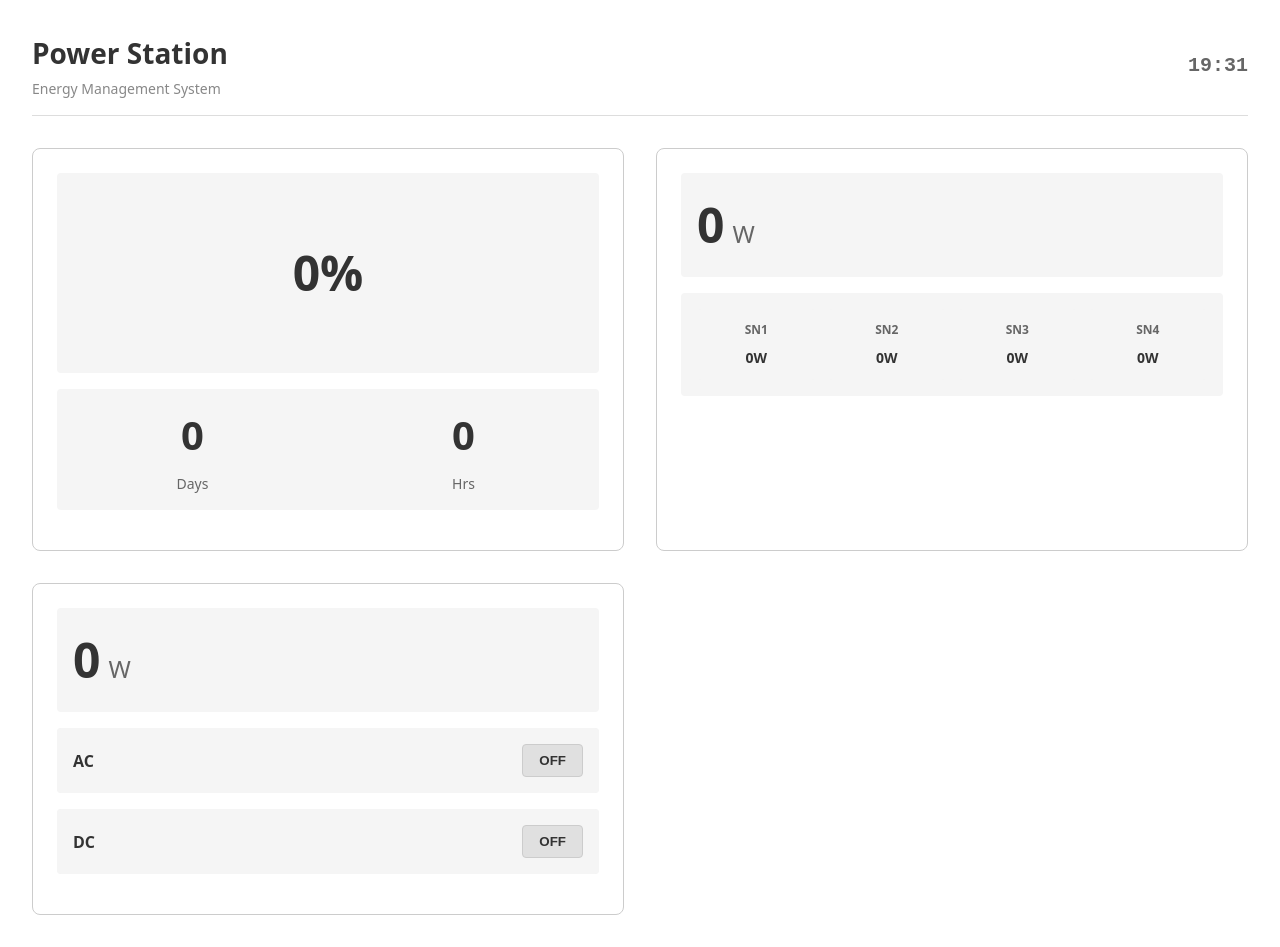
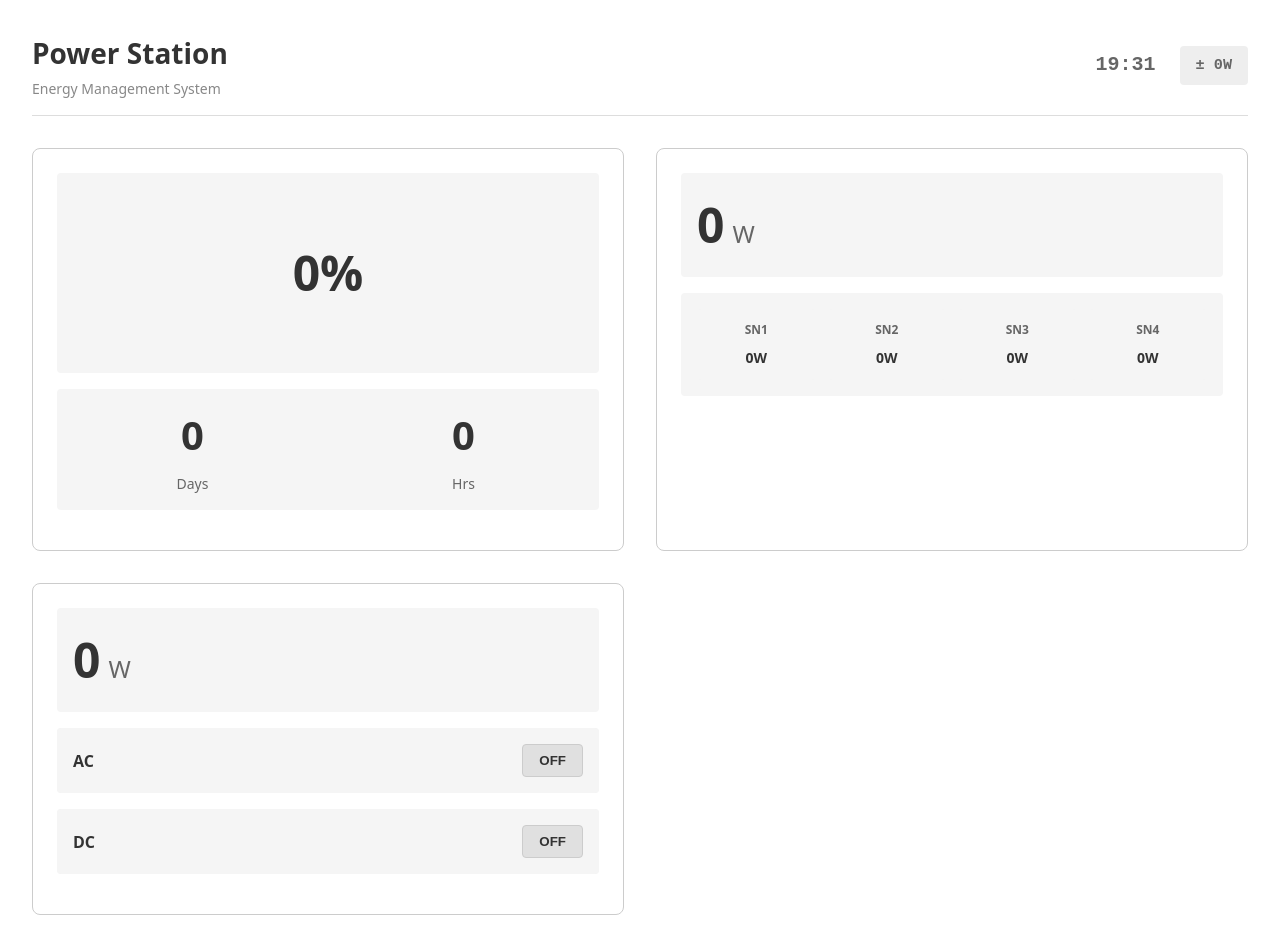
Before and after one commit to VermiNew/energy-monitoring-system, a React (Vite) app: page / in a window 1280 px wide. Built offline with nearby package versions, Linux system fonts and the light colour scheme.

Commit message:
feat: add net power indicator to header

```diff
--- a/src/App.css
+++ b/src/App.css
@@ -26,11 +26,40 @@
   font-weight: normal;
 }
 
+.gui-time-container {
+  display: flex;
+  gap: 1.5rem;
+  align-items: center;
+}
+
 .gui-time {
   font-size: 1.25rem;
   color: #666;
   font-weight: 600;
   font-family: 'Courier New', monospace;
+}
+
+.net-power {
+  padding: 0.5rem 1rem;
+  border-radius: 0.25rem;
+  font-weight: bold;
+  font-family: 'Courier New', monospace;
+  font-size: 0.95rem;
+}
+
+.net-power.charging {
+  background: #c8e6c9;
+  color: #2e7d32;
+}
+
+.net-power.discharging {
+  background: #ffccbc;
+  color: #d84315;
+}
+
+.net-power.neutral {
+  background: #eeeeee;
+  color: #666;
 }
 
 .gui-main {
--- a/src/App.tsx
+++ b/src/App.tsx
@@ -5,9 +5,13 @@ import { InputSection } from './components/InputSection'
 import { OutputSection } from './components/OutputSection'
 
 function App() {
+  // TODO: Move to state management
+  const inputPower = 0
+  const outputPower = 0
+
   return (
     <div className="power-station-gui">
-      <HeaderSection />
+      <HeaderSection inputPower={inputPower} outputPower={outputPower} />
 
       {/* Main Grid */}
       <main className="gui-main">
--- a/src/components/HeaderSection.tsx
+++ b/src/components/HeaderSection.tsx
@@ -1,7 +1,13 @@
 import { useState, useEffect } from 'react'
 
-export function HeaderSection() {
+interface HeaderSectionProps {
+  inputPower?: number
+  outputPower?: number
+}
+
+export function HeaderSection({ inputPower = 0, outputPower = 0 }: HeaderSectionProps) {
   const [time, setTime] = useState<string>('')
+  const netPower = inputPower - outputPower
 
   useEffect(() => {
     const updateTime = () => {
@@ -23,7 +29,12 @@ export function HeaderSection() {
         <h1 className="gui-title">Power Station</h1>
         <p className="gui-subtitle">Energy Management System</p>
       </div>
-      <div className="gui-time">{time}</div>
+      <div className="gui-time-container">
+        <div className="gui-time">{time}</div>
+        <div className={`net-power ${netPower > 0 ? 'charging' : netPower < 0 ? 'discharging' : 'neutral'}`}>
+          {netPower > 0 ? '+' : netPower < 0 ? '' : '±'} {Math.abs(netPower)}W
+        </div>
+      </div>
     </header>
   )
 }
```
